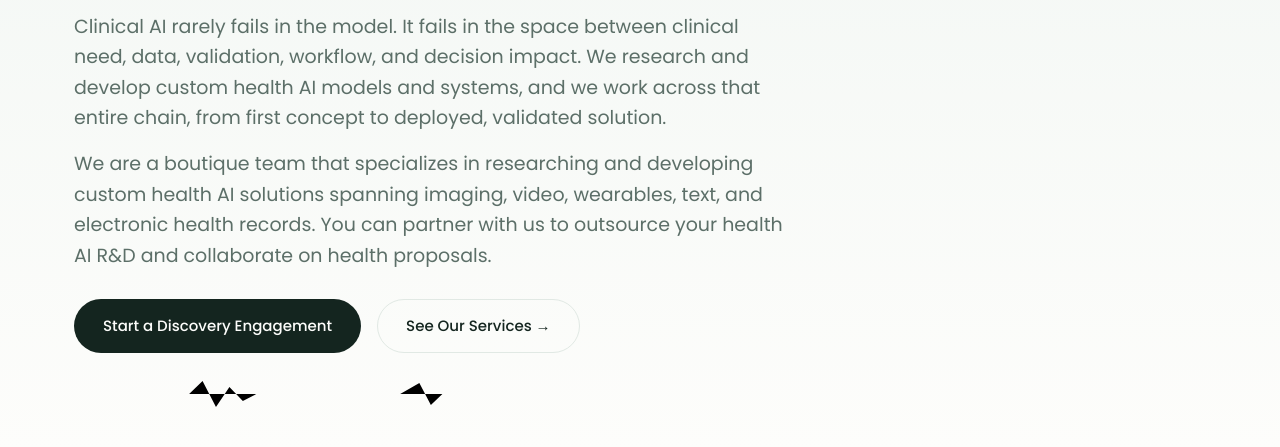
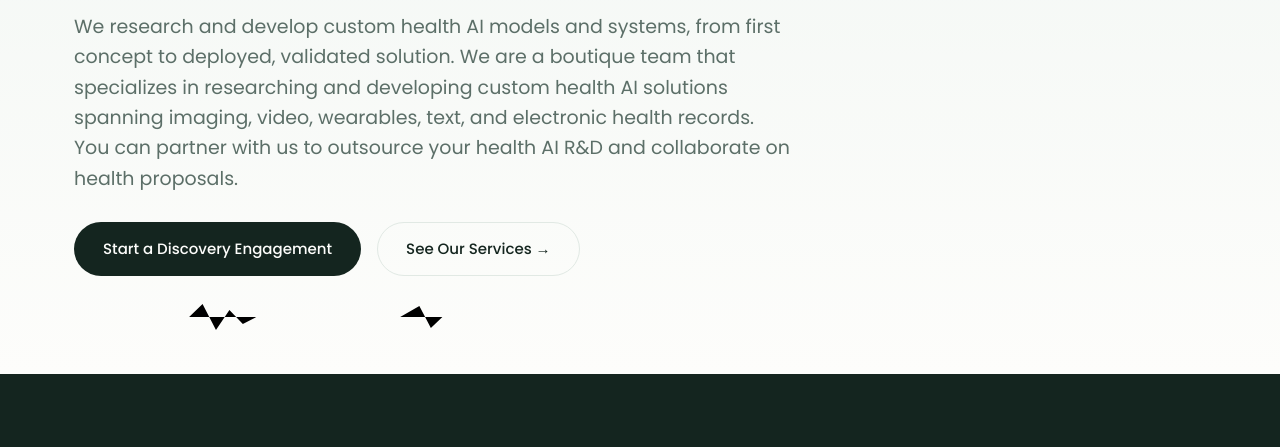
Before and after one commit to dkrathi457/concordance-health-site, a plain HTML site: page index.html in a window 1280 px wide. Shown: the part 338-785 px from the top of the page. Drawn offline with Linux system fonts and the light colour scheme.

Commit message:
Trim hero lede intro sentence
Co-Authored-By: Claude Sonnet 5 <noreply@anthropic.com>

```diff
--- a/index.html
+++ b/index.html
@@ -76,8 +76,7 @@
     <div class="wrap">
       <div class="eyebrow">Concordance Health AI</div>
       <h1>The bridge between clinical need and <em>deployed AI</em>.</h1>
-      <p class="lede">Clinical AI rarely fails in the model. It fails in the space between clinical need, data, validation, workflow, and decision impact. We research and develop custom health AI models and systems, and we work across that entire chain, from first concept to deployed, validated solution.</p>
-      <p class="lede">We are a boutique team that specializes in researching and developing custom health AI solutions spanning imaging, video, wearables, text, and electronic health records. You can partner with us to outsource your health AI R&amp;D and collaborate on health proposals.</p>
+      <p class="lede">We research and develop custom health AI models and systems, from first concept to deployed, validated solution. We are a boutique team that specializes in researching and developing custom health AI solutions spanning imaging, video, wearables, text, and electronic health records. You can partner with us to outsource your health AI R&amp;D and collaborate on health proposals.</p>
       <div class="cta-row">
         <a href="contact.html" class="btn btn-primary">Start a Discovery Engagement</a>
         <a href="services.html" class="btn btn-ghost">See Our Services →</a>
```
